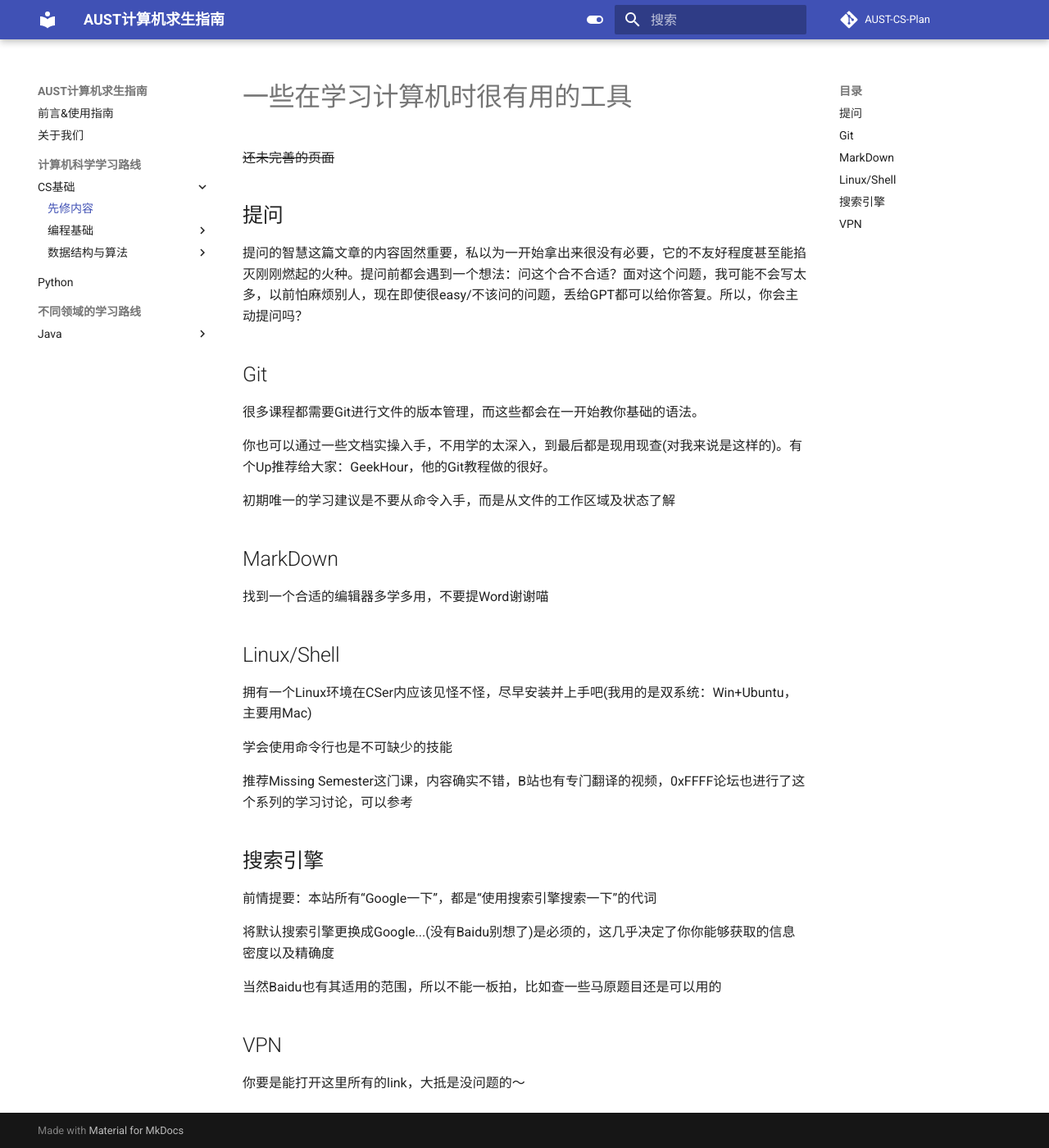
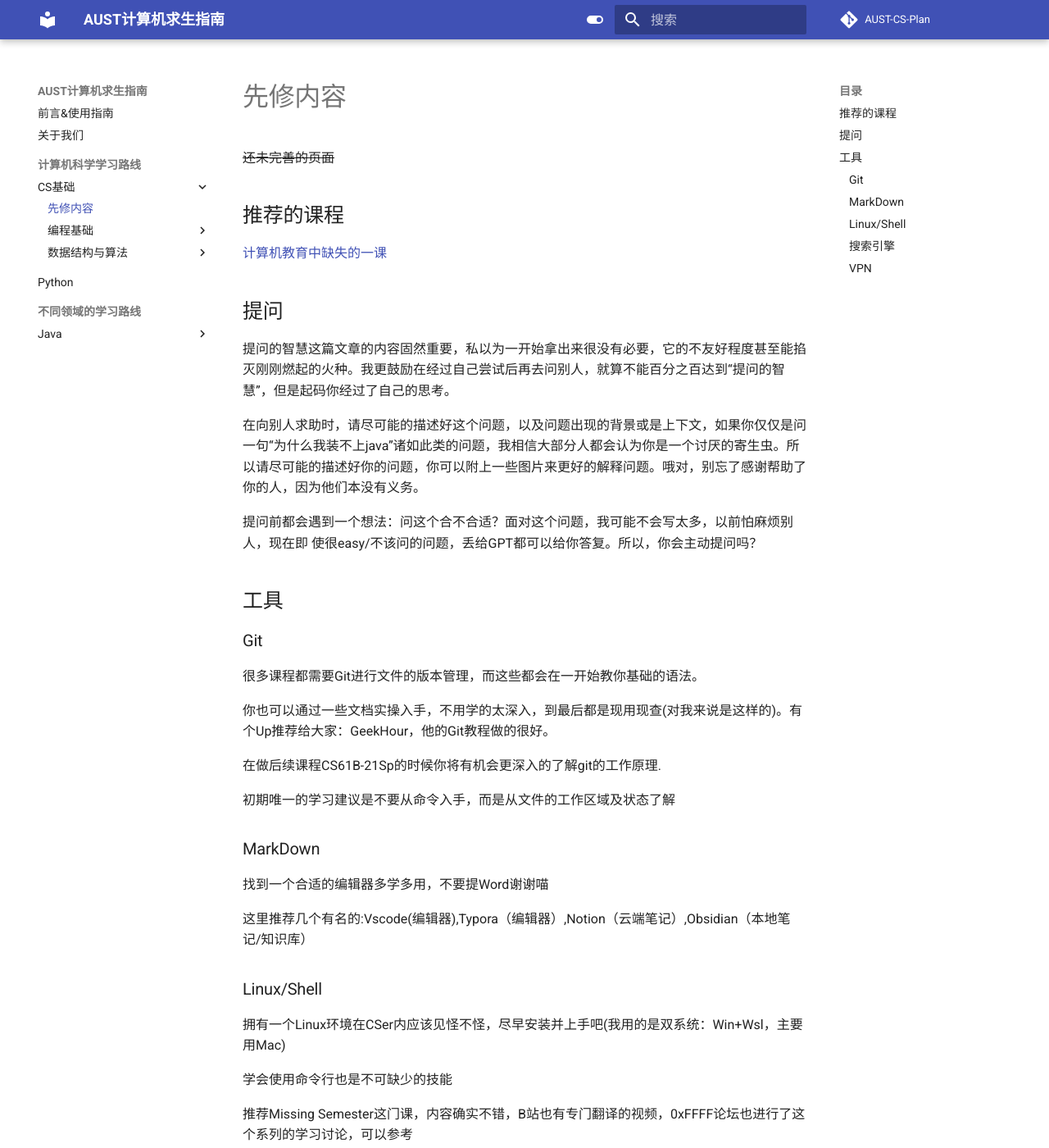
Before and after one commit to ForsakenDelusion/AUST-CS-Plan, an MkDocs documentation site: the page built from docs/计算机科学学习路线/计算机基础/工具/index.md, in a window 1280 px wide and 1400 px high. Shown: the whole window at 82% size. Built offline with MkDocs 1.6.1 and Material for MkDocs 9.7.7, drawn with Linux system fonts in a browser that asks for light colours; comment, search, counter and statistics services are not loaded; some of the changed text lies outside the part shown.

Commit message:
增加先修内容

```diff
--- a/docs/计算机科学学习路线/计算机基础/工具/index.md
+++ b/docs/计算机科学学习路线/计算机基础/工具/index.md
@@ -1,33 +1,48 @@
-# 一些在学习计算机时很有用的工具
+# 先修内容
 
 ~~还未完善的页面~~
 
+## 推荐的课程
+
+[计算机教育中缺失的一课](https://missing-semester-cn.github.io)
+
 ## 提问
-提问的智慧这篇文章的内容固然重要，私以为一开始拿出来很没有必要，它的不友好程度甚至能掐灭刚刚燃起的火种。提问前都会遇到一个想法：问这个合不合适？面对这个问题，我可能不会写太多，以前怕麻烦别人，现在即使很easy/不该问的问题，丢给GPT都可以给你答复。所以，你会主动提问吗？
+提问的智慧这篇文章的内容固然重要，私以为一开始拿出来很没有必要，它的不友好程度甚至能掐灭刚刚燃起的火种。我更鼓励在经过自己尝试后再去问别人，就算不能百分之百达到“提问的智慧”，但是起码你经过了自己的思考。
 
-## Git
+在向别人求助时，请尽可能的描述好这个问题，以及问题出现的背景或是上下文，如果你仅仅是问一句“为什么我装不上java”诸如此类的问题，我相信大部分人都会认为你是一个讨厌的寄生虫。所以请尽可能的描述好你的问题，你可以附上一些图片来更好的解释问题。哦对，别忘了感谢帮助了你的人，因为他们本没有义务。
+
+提问前都会遇到一个想法：问这个合不合适？面对这个问题，我可能不会写太多，以前怕麻烦别人，现在即  使很easy/不该问的问题，丢给GPT都可以给你答复。所以，你会主动提问吗？
+
+## 工具
+
+### Git
 很多课程都需要Git进行文件的版本管理，而这些都会在一开始教你基础的语法。
 
 你也可以通过一些文档实操入手，不用学的太深入，到最后都是现用现查(对我来说是这样的)。有个Up推荐给大家：GeekHour，他的Git教程做的很好。
 
+在做后续课程CS61B-21Sp的时候你将有机会更深入的了解git的工作原理.
+
 初期唯一的学习建议是不要从命令入手，而是从文件的工作区域及状态了解
 
-## MarkDown
+### MarkDown
 找到一个合适的编辑器多学多用，不要提Word谢谢喵
 
-## Linux/Shell
-拥有一个Linux环境在CSer内应该见怪不怪，尽早安装并上手吧(我用的是双系统：Win+Ubuntu，主要用Mac)
+这里推荐几个有名的:Vscode(编辑器),Typora（编辑器）,Notion（云端笔记）,Obsidian（本地笔记/知识库）
+
+### Linux/Shell
+拥有一个Linux环境在CSer内应该见怪不怪，尽早安装并上手吧(我用的是双系统：Win+Wsl，主要用Mac)
 
 学会使用命令行也是不可缺少的技能
 
 推荐Missing Semester这门课，内容确实不错，B站也有专门翻译的视频，0xFFFF论坛也进行了这个系列的学习讨论，可以参考
 
-## 搜索引擎
+### 搜索引擎
 前情提要：本站所有“Google一下”，都是“使用搜索引擎搜索一下”的代词
 
-将默认搜索引擎更换成Google...(没有Baidu别想了)是必须的，这几乎决定了你你能够获取的信息密度以及精确度
+将默认搜索引擎更换成Google...(没有Baidu别想了)是必须的，这几乎决定了你你能够获取的信息密度以及精确度，在Google不了的情况下，请用bing来替代，而不是baidu.
 
 当然Baidu也有其适用的范围，所以不能一板拍，比如查一些马原题目还是可以用的
 
-## VPN
+### VPN
 你要是能打开这里所有的link，大抵是没问题的～
+如果有问题，请自行Google~
```
